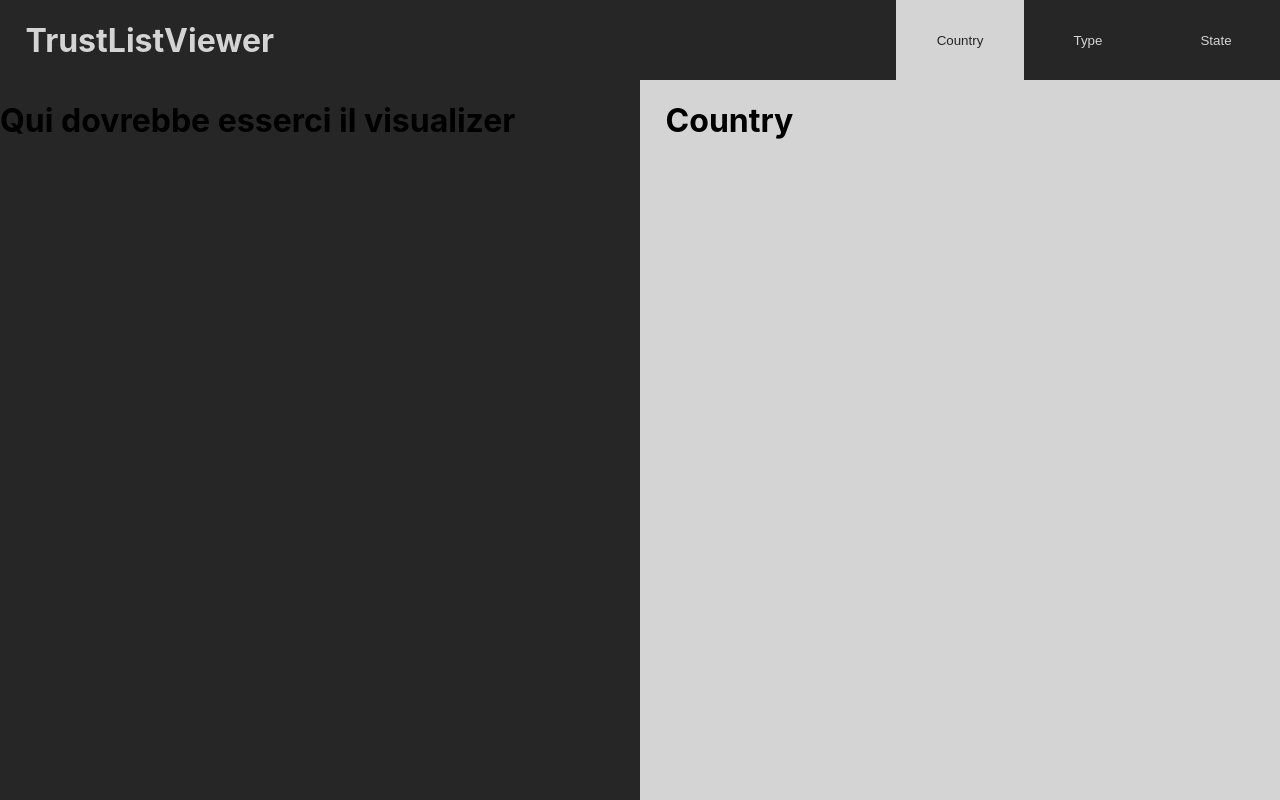
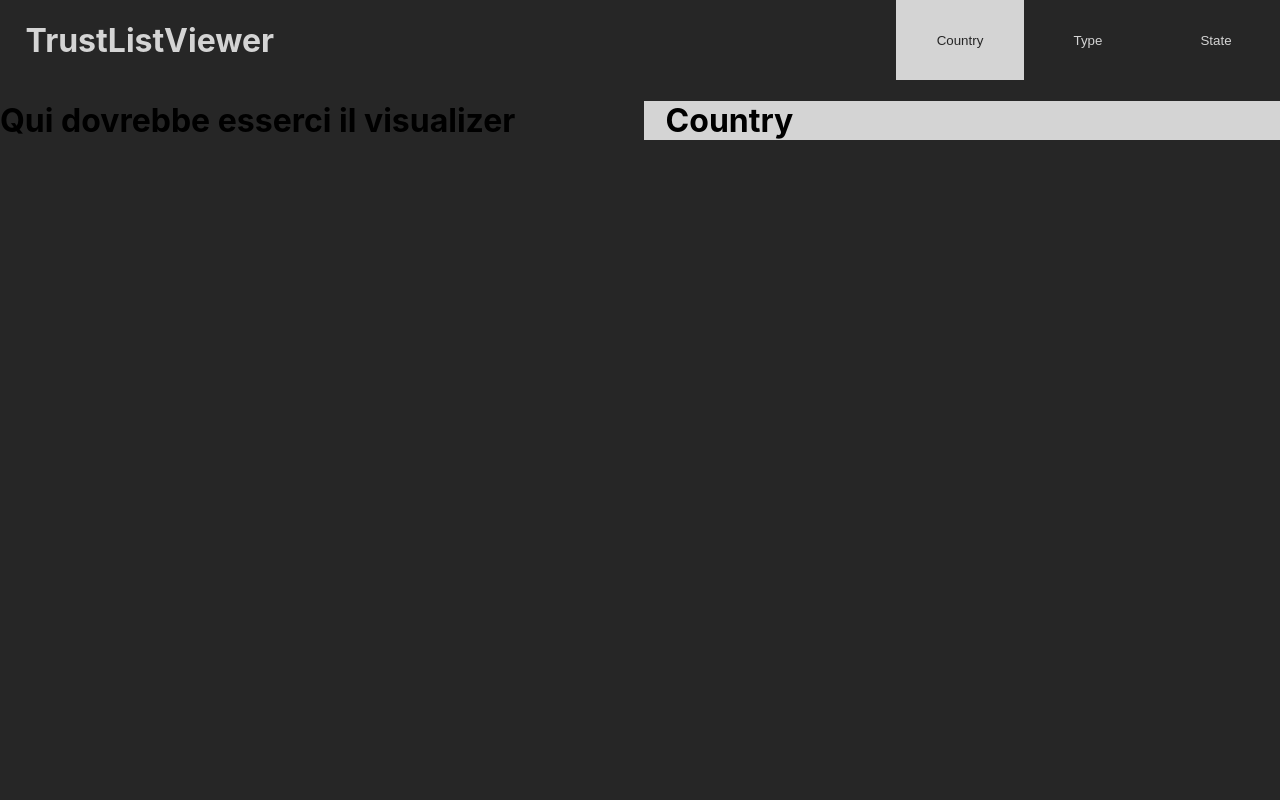
Before and after one commit to Geostartico/Trusted-list-browser, a React (Create React App) app in the folder src/trusted_list/: page / in a window 1280 px wide. Built offline with nearby package versions, Linux system fonts and the light colour scheme.

Commit message:
start add split view panel

```diff
--- a/src/trusted_list/package.json
+++ b/src/trusted_list/package.json
@@ -10,6 +10,7 @@
     "@types/node": "^16.11.33",
     "@types/react": "^18.0.9",
     "@types/react-dom": "^18.0.3",
+    "allotment": "^1.13.0",
     "react": "^18.1.0",
     "react-dom": "^18.1.0",
     "react-scripts": "5.0.1",
--- a/src/trusted_list/src/TrustListViewer.tsx
+++ b/src/trusted_list/src/TrustListViewer.tsx
@@ -2,6 +2,18 @@ import React, { Component } from 'react';
 import Header from './Header';
 import Viewer from './Viewer';
 import FilterContainer from './FilterContainer';
+
+import { Allotment } from "allotment";
+import "allotment/dist/style.css";
+
+
+const styles = {
+  background: '#000',
+  width: '2px',
+  cursor: 'col-resize',
+  margin: '0 5px',
+  height: '100%',
+};
 
 interface TrustListViewerProps {
     appTitle: string;
@@ -38,14 +50,18 @@ class TrustListViewer extends Component<TrustListViewerProps, TrustListViewerSta
                 />
             </header>
             <body>
-                <div className = 'mainContainer'>
 
-                    <Viewer />
-                    <FilterContainer
-                        selectedFilter = {this.state.activeFilter}
-                    />
+                <Allotment onVisibleChange={() => this.forceUpdate()}>
+                    <Allotment.Pane minSize={200}>
+                        <Viewer />
+                    </Allotment.Pane>
+                    <Allotment.Pane snap>
+                        <FilterContainer
+                            selectedFilter = {this.state.activeFilter}
+                        />
+                    </Allotment.Pane>
+                </Allotment>
 
-                </div>
             </body>
           </>
         );
@@ -57,4 +73,12 @@ class TrustListViewer extends Component<TrustListViewerProps, TrustListViewerSta
 export default TrustListViewer;
 
 /*
+
+                <div className='mainContainer'>
+                    <Viewer />
+                    <FilterContainer
+                        selectedFilter = {this.state.activeFilter}
+                    />
+                </div>
+
  * */
--- a/src/trusted_list/src/index.css
+++ b/src/trusted_list/src/index.css
@@ -3,6 +3,7 @@
     --main-text-color: #D4D4D4;
 }
 body {
+  height:90vh;
   margin: 0;
   font-family: -apple-system, BlinkMacSystemFont, 'Segoe UI', 'Roboto', 'Oxygen',
     'Ubuntu', 'Cantarell', 'Fira Sans', 'Droid Sans', 'Helvetica Neue',
@@ -60,10 +61,15 @@ div {
 }
 
 .viewer {
-    width: 50vw;
+    width: 100%;
 }
 
 .filtersContainer {
-    width: 50vw;
+    width: 100%;
     background-color: var(--main-text-color);
 }
+
+.sash-module_sash__eG8e7.sash-module_hover__119X7:before,
+.sash-module_sash__eG8e7.sash-module_active__FozP9:before {
+  background: var(--main-text-color) !important;
+}
```
Also changed, not shown: 2 other files (tests, documents, lock files or other folders).
